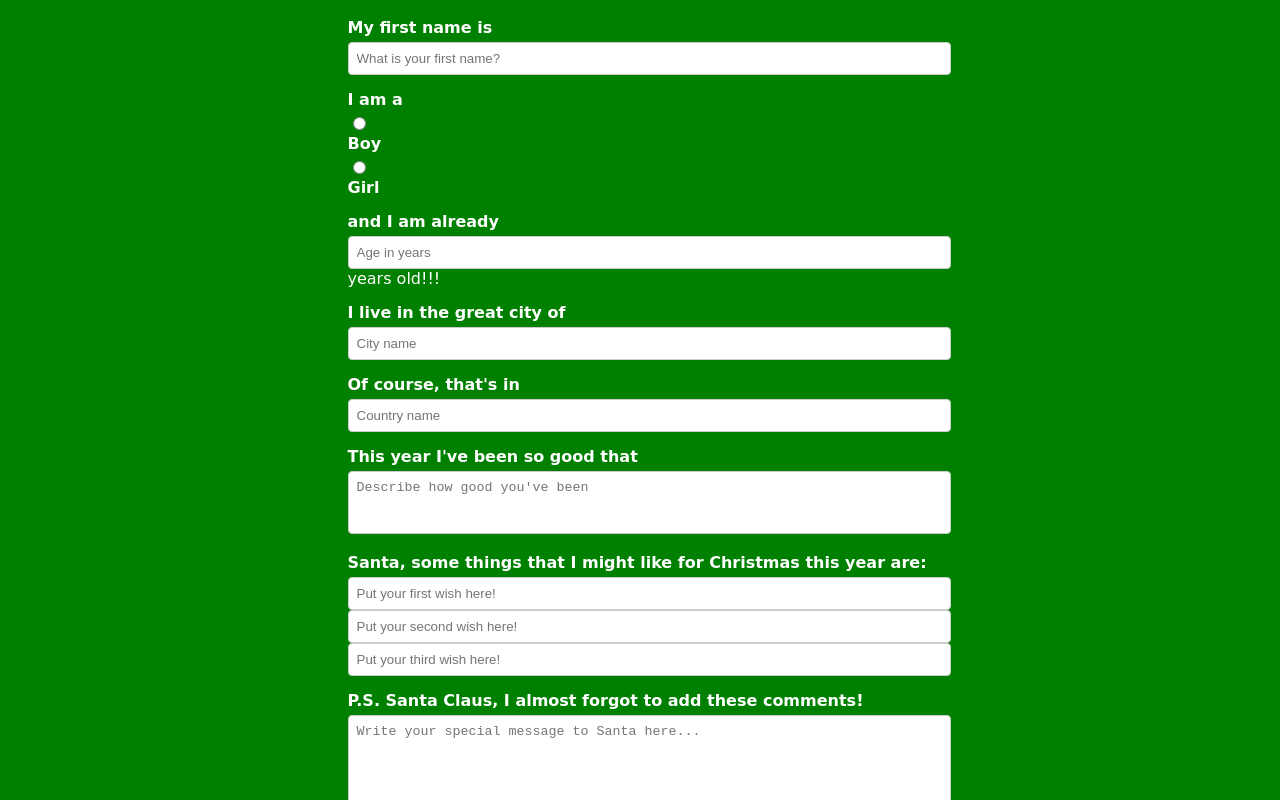
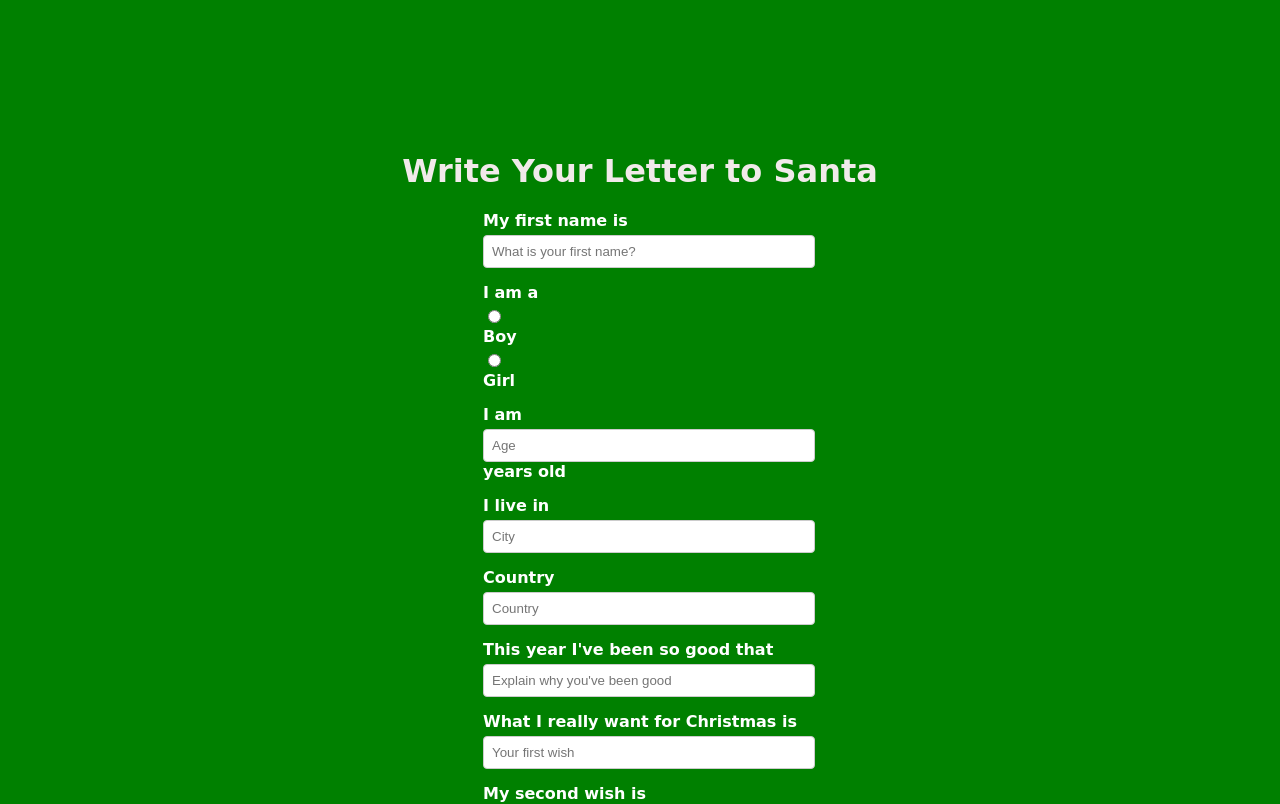
Before and after one commit to samlev/SantaMessager, a React (Create React App) app in the folder frontend/: page /write-letter in a window 1280 px wide. Shown: the top 804 px of the page. Built offline with nearby package versions, Linux system fonts and the light colour scheme.

Commit message:
Update styling to have different containers

```diff
--- a/frontend/src/Pages/WriteLetter.tsx
+++ b/frontend/src/Pages/WriteLetter.tsx
@@ -1,12 +1,51 @@
-import React from 'react';
+import React, { useState } from 'react';
 import '../Styles/textStyling.css';
 
 const WriteLetter: React.FC = () => {
+  const [formData, setFormData] = useState({
+    firstName: '',
+    gender: '',
+    age: '',
+    city: '',
+    country: '',
+    goodness: '',
+    wish1: '',
+    wish2: '',
+    wish3: '',
+    comments: '',
+  });
+
+  const [messageFromSanta, setMessageFromSanta] = useState<string | null>(null);
+
+  const handleChange = (e: React.ChangeEvent<HTMLInputElement | HTMLTextAreaElement>) => {
+    const { name, value } = e.target;
+    setFormData((prevData) => ({
+      ...prevData,
+      [name]: value,
+    }));
+  };
+
+  const handleSubmit = (e: React.FormEvent) => {
+    e.preventDefault();
+
+    const santaMessage = `
+      Ho ho ho, ${formData.firstName}!
+      Santa here! I see you're a wonderful ${formData.gender} from ${formData.city}, ${formData.country}.
+      At just ${formData.age} years old, you've been so good this year because "${formData.goodness}".
+      I’ll keep in mind your wishes:
+        1. ${formData.wish1}
+        2. ${formData.wish2}
+        3. ${formData.wish3}
+      And I'll make sure to read your comments: "${formData.comments}".
+      Have a Merry Christmas!
+    `;
+    setMessageFromSanta(santaMessage);
+  };
+
   return (
-    <div className="santa-container">
+    <div className="santa-letter-container">
       <h1 className="santa-title">Write Your Letter to Santa</h1>
-      <form>
-        {/* First Name Section */}
+      <form onSubmit={handleSubmit}>
         <div className="form-group">
           <label htmlFor="firstName">My first name is</label>
           <input
@@ -14,103 +53,142 @@ const WriteLetter: React.FC = () => {
             id="firstName"
             name="firstName"
             placeholder="What is your first name?"
+            value={formData.firstName}
+            onChange={handleChange}
           />
         </div>
 
-        {/* Gender Section */}
         <div className="form-group">
           <label>I am a</label>
           <div>
-            <input type="radio" id="boy" name="gender" value="boy" />
+            <input
+              type="radio"
+              id="boy"
+              name="gender"
+              value="boy"
+              checked={formData.gender === 'boy'}
+              onChange={handleChange}
+            />
             <label htmlFor="boy">Boy</label>
-            <input type="radio" id="girl" name="gender" value="girl" />
+            <input
+              type="radio"
+              id="girl"
+              name="gender"
+              value="girl"
+              checked={formData.gender === 'girl'}
+              onChange={handleChange}
+            />
             <label htmlFor="girl">Girl</label>
           </div>
         </div>
 
-        {/* Age Section */}
         <div className="form-group">
-          <label htmlFor="age">and I am already</label>
+          <label htmlFor="age">I am</label>
           <input
-            type="number"
+            type="text"
             id="age"
             name="age"
-            placeholder="Age in years"
-          /> years old!!!
+            placeholder="Age"
+            value={formData.age}
+            onChange={handleChange}
+          />
+          <label>years old</label>
         </div>
 
-        {/* City Section */}
         <div className="form-group">
-          <label htmlFor="city">I live in the great city of</label>
+          <label htmlFor="city">I live in</label>
           <input
             type="text"
             id="city"
             name="city"
-            placeholder="City name"
+            placeholder="City"
+            value={formData.city}
+            onChange={handleChange}
           />
         </div>
 
-        {/* Country Section */}
         <div className="form-group">
-          <label htmlFor="country">Of course, that's in</label>
+          <label htmlFor="country">Country</label>
           <input
             type="text"
             id="country"
             name="country"
-            placeholder="Country name"
+            placeholder="Country"
+            value={formData.country}
+            onChange={handleChange}
           />
         </div>
 
-        {/* Goodness Section */}
         <div className="form-group">
           <label htmlFor="goodness">This year I've been so good that</label>
-          <textarea
+          <input
+            type="text"
             id="goodness"
             name="goodness"
-            placeholder="Describe how good you've been"
-            rows={3}
-          ></textarea>
+            placeholder="Explain why you've been good"
+            value={formData.goodness}
+            onChange={handleChange}
+          />
         </div>
 
-        {/* Wishes Section */}
         <div className="form-group">
-          <label htmlFor="wishes">Santa, some things that I might like for Christmas this year are:</label>
+          <label htmlFor="wish1">What I really want for Christmas is</label>
           <input
             type="text"
             id="wish1"
             name="wish1"
-            placeholder="Put your first wish here!"
+            placeholder="Your first wish"
+            value={formData.wish1}
+            onChange={handleChange}
           />
+        </div>
+
+        <div className="form-group">
+          <label htmlFor="wish2">My second wish is</label>
           <input
             type="text"
             id="wish2"
             name="wish2"
-            placeholder="Put your second wish here!"
+            placeholder="Your second wish"
+            value={formData.wish2}
+            onChange={handleChange}
           />
+        </div>
+
+        <div className="form-group">
+          <label htmlFor="wish3">My third wish is</label>
           <input
             type="text"
             id="wish3"
             name="wish3"
-            placeholder="Put your third wish here!"
+            placeholder="Your third wish"
+            value={formData.wish3}
+            onChange={handleChange}
           />
         </div>
 
-        {/* Comments Section */}
         <div className="form-group">
-          <label htmlFor="comments">P.S. Santa Claus, I almost forgot to add these comments!</label>
+          <label htmlFor="comments">Additional comments for Santa</label>
           <textarea
             id="comments"
             name="comments"
-            placeholder="Write your special message to Santa here..."
-            rows={5}
-          ></textarea>
+            placeholder="Any extra notes for Santa?"
+            value={formData.comments}
+            onChange={handleChange}
+          />
         </div>
 
-        {/* Submit Button */}
-        <div className="form-submit">
+        <div className="form-group">
           <button type="submit">Submit</button>
         </div>
       </form>
+
+      {messageFromSanta && (
+        <div className="santa-message">
+          <h2>Message from Santa</h2>
+          <p>{messageFromSanta}</p>
+        </div>
+      )}
     </div>
   );
 };
--- a/frontend/src/Styles/textStyling.css
+++ b/frontend/src/Styles/textStyling.css
@@ -22,8 +22,25 @@ html, body {
     overflow: scroll;
   }
 
+  .santa-letter-container {
+    background-color: green;
+    color: white;
+    height: 100vh;
+    display: flex;
+    flex-direction: column;
+    align-items: center;
+    justify-content: center;
+    font-family: 'Comic Sans MS', 'Comic Sans', cursive;
+    position: relative;
+    visibility: visible;
+    overflow: scroll;
+    padding: 200px;
+  }
+
+
   /* Styling for the heading */
   .santa-heading {
+    padding: 100px;
     font-size: 3rem;
     margin-bottom: 2rem;
     text-shadow: 2px 2px 5px rgba(0, 0, 0, 0.5);
```
